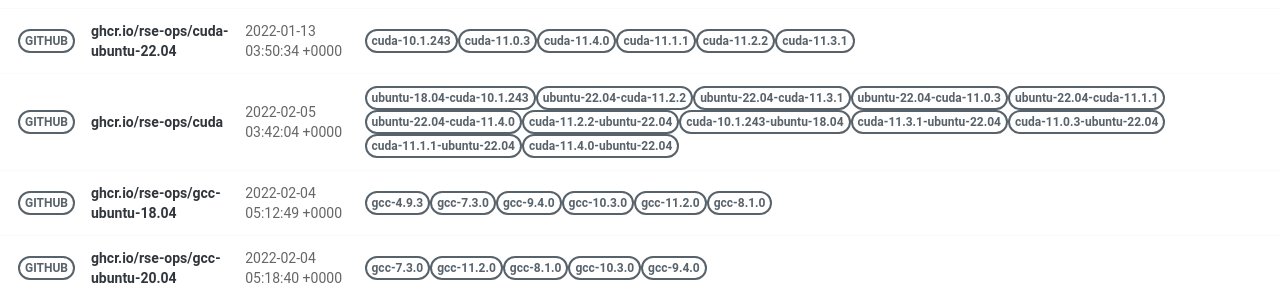
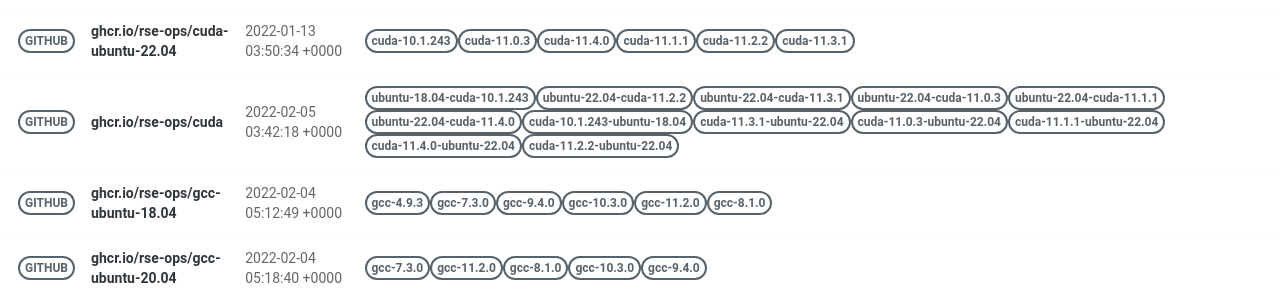
Before and after one commit to rse-ops/docker-images, a Jekyll site: the page built from pages/index.md, in a window 1280 px wide. Shown: the part 421-721 px from the top of the page. Built offline with Jekyll 4.4.1, drawn with Linux system fonts in a browser that asks for light colours; nearby versions of some CDN libraries.

Commit message:
Automated push to update library 2022-02-05

```diff
--- a/_library/ghcr.io-rse-ops-cuda.md
+++ b/_library/ghcr.io-rse-ops-cuda.md
@@ -1,7 +1,7 @@
 ---
 layout: container
 name: ghcr.io/rse-ops/cuda
-updated_at: 2022-02-05 03:42:04.433388
+updated_at: 2022-02-05 03:42:18.309641
 
 
 container_url: https://github.com/orgs/rse-ops/packages/container/package/cuda
@@ -24,9 +24,6 @@ versions:
  - tag: ubuntu-22.04-cuda-11.4.0
    dockerfile: https://github.com/rse-ops/docker-images/blob/main/ubuntu/cuda/Dockerfile
    manifest: https://crane.ggcr.dev/manifest/ghcr.io/rse-ops/cuda:ubuntu-22.04-cuda-11.4.0
- - tag: cuda-11.2.2-ubuntu-22.04
-   dockerfile: https://github.com/rse-ops/docker-images/blob/main/ubuntu/cuda/Dockerfile
-   manifest: https://crane.ggcr.dev/manifest/ghcr.io/rse-ops/cuda:cuda-11.2.2-ubuntu-22.04
  - tag: cuda-10.1.243-ubuntu-18.04
    dockerfile: https://github.com/rse-ops/docker-images/blob/main/ubuntu/cuda/Dockerfile
    manifest: https://crane.ggcr.dev/manifest/ghcr.io/rse-ops/cuda:cuda-10.1.243-ubuntu-18.04
```
Also changed, not shown: other parts of _library/ghcr.io-rse-ops-cuda.md (+3 -0 lines).
